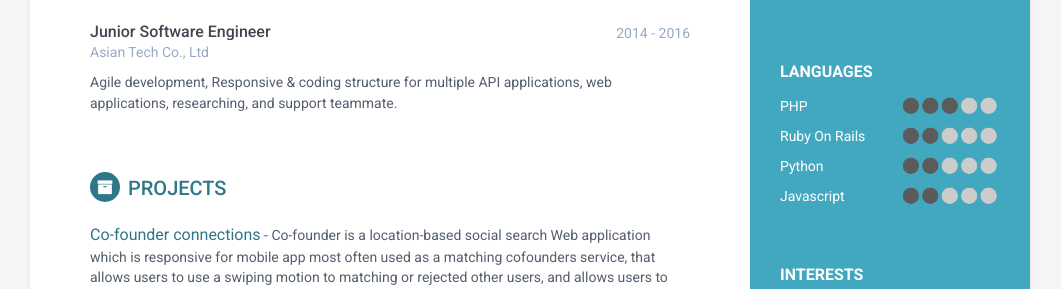
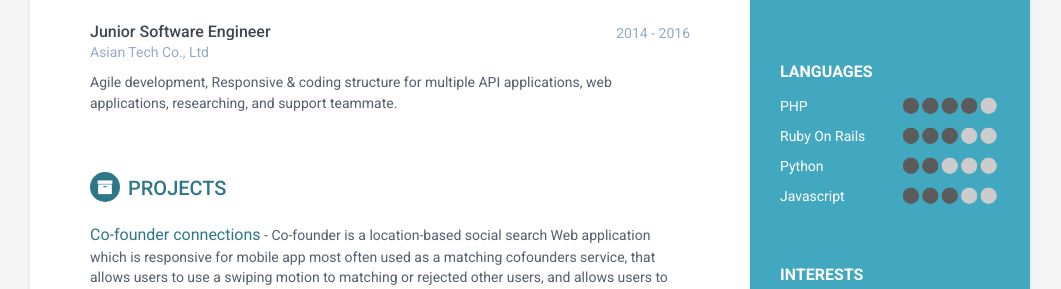
Before and after one commit to Mui-le/my-cv, a Jekyll site: the page built from index.html, in a window 1280 px wide. Shown: the part 655-944 px from the top of the page, without its empty margins (110-1171 px from the left). Built offline with Jekyll 4.4.1, drawn with Linux system fonts in a browser that asks for light colours.

Commit message:
[Fix] change level of language

```diff
--- a/_data/data.yml
+++ b/_data/data.yml
@@ -23,16 +23,16 @@ sidebar:
     languages:
         - language:
           idiom: PHP
-          level: three.png
+          level: four.png
         - language:
           idiom: Ruby On Rails
-          level: two.png
+          level: three.png
         - language:
           idiom: Python
           level: two.png
         - language:
           idiom: Javascript
-          level: two.png
+          level: three.png
 
     interests:
         - interest:
```
